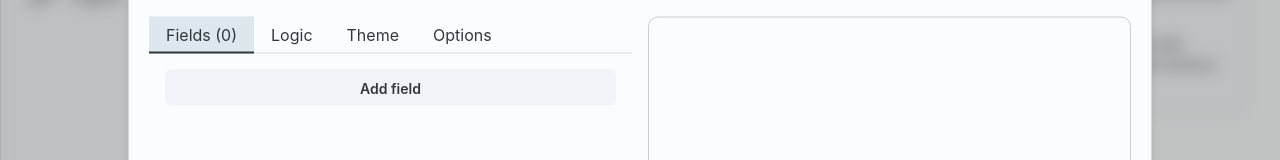
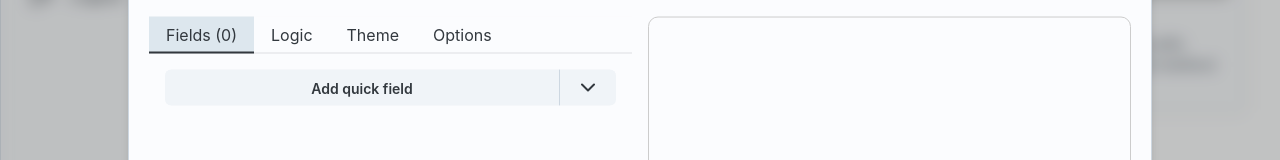
Before and after one commit to Lexpeee/survey-builder, a Next.js app: page /my-forms in a window 1280 px wide. Both pictures are taken after a click on the button "Create Survey". Shown: the part 202-362 px from the top of the page. Built offline with nearby package versions, Linux system fonts and the light colour scheme.

Commit message:
feat(survey): modal - add button to add fields with selection

```diff
--- a/src/components/Modal/components/Tabs/FieldsTab.tsx
+++ b/src/components/Modal/components/Tabs/FieldsTab.tsx
@@ -1,7 +1,12 @@
 import {
   Button,
-  Grid
+  ButtonGroup,
+  Grid,
+  Tooltip
 } from '@mui/joy'
+import {
+  ChevronDown as ChevronDownIcon
+} from 'lucide-react'
 import {
   FC,
   useMemo
@@ -45,14 +50,27 @@ const FieldsTab: FC<FieldsTabProps> = ({
       })}
 
       <Grid xs={12}>
+        <ButtonGroup>
           <Button
             fullWidth
             variant="soft"
             color="neutral"
             onClick={onHandleAdd}
           >
-          Add {fields.length > 1 && 'another'} field
+            Add {fields.length > 1 && 'another'} quick field
           </Button>
+          <Tooltip
+            title="Coming soon"
+            placement="top"
+          >
+            <Button
+              variant="soft"
+              color="neutral"
+            >
+              <ChevronDownIcon/>
+            </Button>
+          </Tooltip>
+        </ButtonGroup>
       </Grid>
 
     </Grid>
```
Lines whose indentation alone changed are shown as unchanged.
